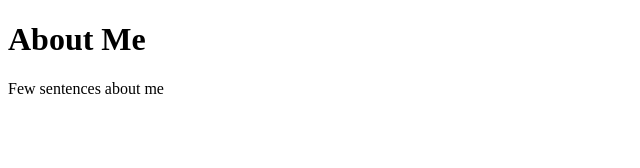
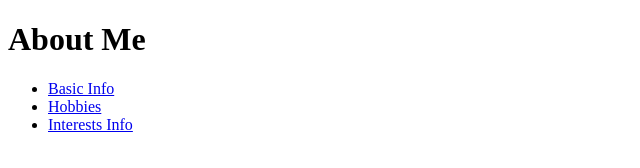
Before and after one commit to aveiszhab/my-portfolio, a plain HTML site: page index.html in a window 1280 px wide. Shown: the whole page, without its empty margins (0-640 px from the left). Drawn offline with Linux system fonts and the light colour scheme.

Commit message:
Basic structure

```diff
--- a/index.html
+++ b/index.html
@@ -5,15 +5,38 @@
     <meta name="viewport" content="width=device-width, initial-scale=1.0">
     <title>About Me</title>
 </head>
+
 <body>
   <header>
       <h1>About Me</h1>
+      <nav>
+          <ul>
+              <li><a href="./basic">Basic Info</a></li>
+              <li><a href="./hobbies">Hobbies</a></li>
+              <li><a href="./interests">Interests Info</a></li>
+          </ul>
+
+      </nav>
   </header>
+
   <main>
-        <article>
-            <p>Few sentences about me</p>
+
+    <article id="#basic">
+
+    </article>
+
+    <article id="#hobbies">
+
+    </article>
+
+    <article id="#interests">
 
     </article>
   </main>
+
+  <footer>
+
+  </footer>
+
 </body>
 </html>
```
Lines whose indentation alone changed are shown as unchanged.
